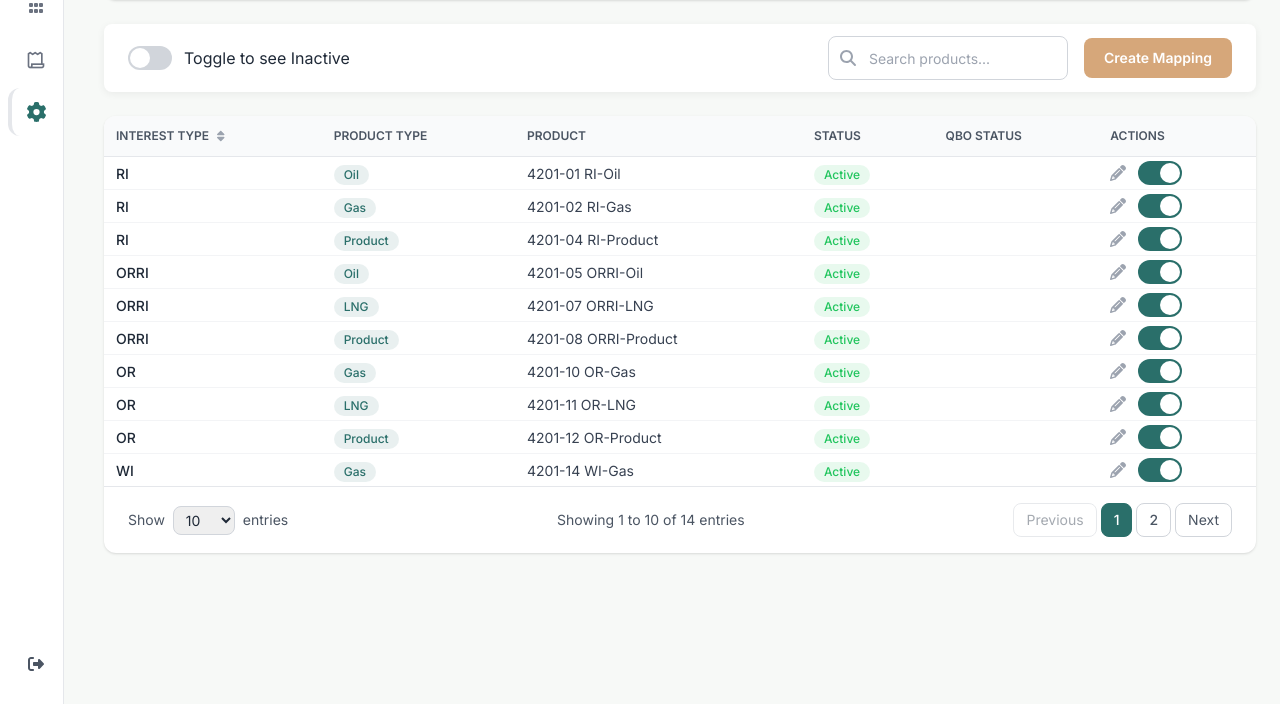
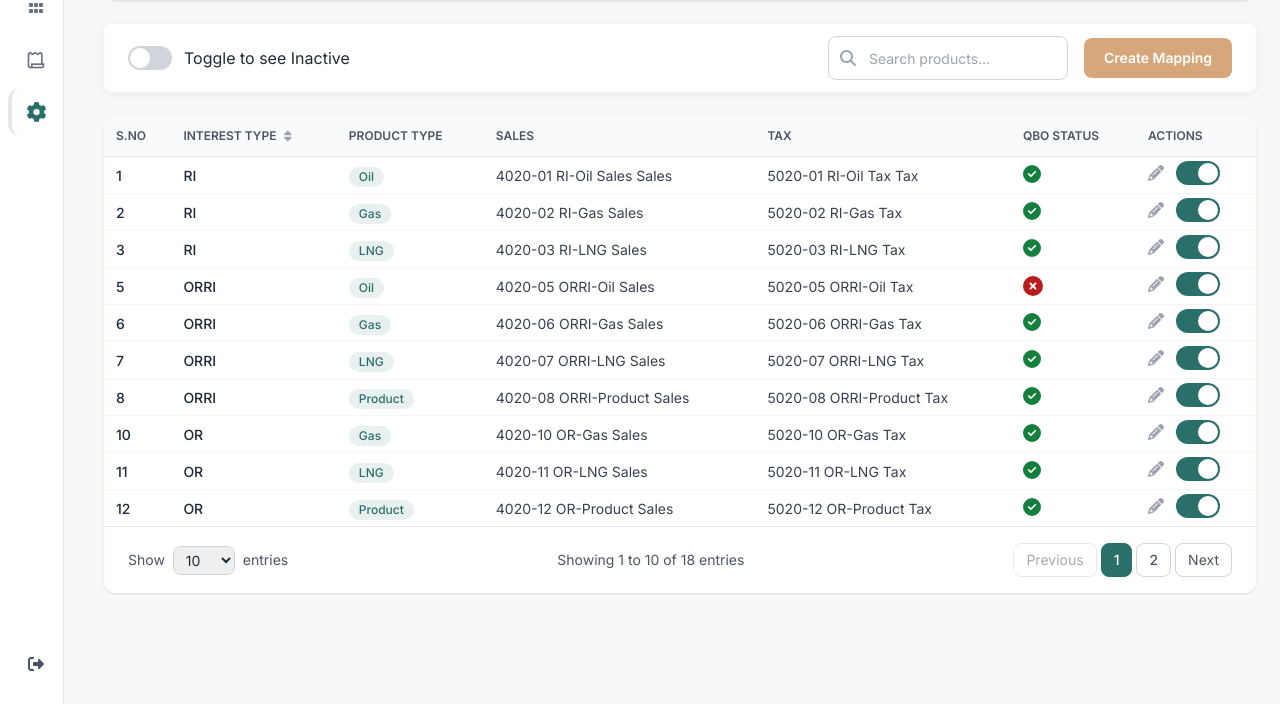
Before and after one commit to AbdulAhadInternFP/mineral-links-new, a Laravel app: page /admin/product/mapping in a window 1280 px wide. Shown: the part 96-800 px from the top of the page. Run offline with Laravel 12, Linux system fonts and the light colour scheme; some libraries are stand-ins or nearby versions.

Commit message:
Mapping Page

```diff
--- a/resources/views/admin/product/mapping/index.blade.php
+++ b/resources/views/admin/product/mapping/index.blade.php
@@ -3,143 +3,183 @@
      @php
          $mappings = [
              [
+                 's.no' => 1,
                  'interest' => 'RI',
                  'type' => 'Oil',
-                 'product' => '4201-01 RI-Oil',
+                 'Sales' => '4020-01 RI-Oil Sales Sales',
+                 'Tax' => '5020-01 RI-Oil Tax Tax',
                  'status' => 'Active',
                  'qbo_mapped' => true,
              ],
              [
+                 's.no' => 2,
                  'interest' => 'RI',
                  'type' => 'Gas',
-                 'product' => '4201-02 RI-Gas',
+                 'Sales' => '4020-02 RI-Gas Sales',
+                 'Tax' => '5020-02 RI-Gas Tax',
                  'status' => 'Active',
                  'qbo_mapped' => true,
              ],
              [
+                 's.no' => 3,
                  'interest' => 'RI',
                  'type' => 'LNG',
-                 'product' => '4201-03 RI-LNG',
-                 'status' => 'Inactive',
+                 'Sales' => '4020-03 RI-LNG Sales',
+                 'Tax' => '5020-03 RI-LNG Tax',
+                 'status' => 'Active',
                  'qbo_mapped' => true,
              ],
              [
+                 's.no' => 4,
                  'interest' => 'RI',
                  'type' => 'Product',
-                 'product' => '4201-04 RI-Product',
+                 'Sales' => '4020-04 RI-Product Sales',
+                 'Tax' => '5020-04 RI-Product Tax',
+                 'status' => 'Inactive',
+                 'qbo_mapped' => false,
+             ],
+             [
+                 's.no' => 5,
+                 'interest' => 'ORRI',
+                 'type' => 'Oil',
+                 'Sales' => '4020-05 ORRI-Oil Sales',
+                 'Tax' => '5020-05 ORRI-Oil Tax',
                  'status' => 'Active',
                  'qbo_mapped' => false,
              ],
              [
-                 'interest' => 'ORRI',
-                 'type' => 'Oil',
-                 'product' => '4201-05 ORRI-Oil',
-                 'status' => 'Active',
-                 'qbo_mapped' => false,
-             ],
-             [
+                 's.no' => 6,
                  'interest' => 'ORRI',
                  'type' => 'Gas',
-                 'product' => '4201-06 ORRI-Gas',
-                 'status' => 'Inactive',
-                 'qbo_mapped' => true,
-             ],
-             [
-                 'interest' => 'ORRI',
-                 'type' => 'LNG',
-                 'product' => '4201-07 ORRI-LNG',
+                 'Sales' => '4020-06 ORRI-Gas Sales',
+                 'Tax' => '5020-06 ORRI-Gas Tax',
                  'status' => 'Active',
                  'qbo_mapped' => true,
              ],
              [
+                 's.no' => 7,
                  'interest' => 'ORRI',
-                 'type' => 'Product',
-                 'product' => '4201-08 ORRI-Product',
+                 'type' => 'LNG',
+                 'Sales' => '4020-07 ORRI-LNG Sales',
+                 'Tax' => '5020-07 ORRI-LNG Tax',
                  'status' => 'Active',
                  'qbo_mapped' => true,
              ],
              [
+                 's.no' => 8,
+                 'interest' => 'ORRI',
+                 'type' => 'Product',
+                 'Sales' => '4020-08 ORRI-Product Sales',
+                 'Tax' => '5020-08 ORRI-Product Tax',
+                 'status' => 'Active',
+                 'qbo_mapped' => true,
+             ],
+             [
+                 's.no' => 9,
                  'interest' => 'OR',
                  'type' => 'Oil',
-                 'product' => '4201-09 OR-Oil',
+                 'Sales' => '4020-09 OR-Oil Sales',
+                 'Tax' => '5020-09 OR-Oil Tax',
                  'status' => 'Inactive',
                  'qbo_mapped' => false,
              ],
              [
+                 's.no' => 10,
                  'interest' => 'OR',
                  'type' => 'Gas',
-                 'product' => '4201-10 OR-Gas',
+                 'Sales' => '4020-10 OR-Gas Sales',
+                 'Tax' => '5020-10 OR-Gas Tax',
                  'status' => 'Active',
                  'qbo_mapped' => true,
              ],
              [
+                 's.no' => 11,
                  'interest' => 'OR',
                  'type' => 'LNG',
-                 'product' => '4201-11 OR-LNG',
+                 'Sales' => '4020-11 OR-LNG Sales',
+                 'Tax' => '5020-11 OR-LNG Tax',
                  'status' => 'Active',
                  'qbo_mapped' => true,
              ],
              [
+                 's.no' => 12,
                  'interest' => 'OR',
                  'type' => 'Product',
-                 'product' => '4201-12 OR-Product',
+                 'Sales' => '4020-12 OR-Product Sales',
+                 'Tax' => '5020-12 OR-Product Tax',
                  'status' => 'Active',
                  'qbo_mapped' => true,
              ],
              [
+                 's.no' => 13,
                  'interest' => 'WI',
                  'type' => 'Oil',
-                 'product' => '4201-13 WI-Oil',
-                 'status' => 'Inactive',
-                 'qbo_mapped' => true,
-             ],
-             [
-                 'interest' => 'WI',
-                 'type' => 'Gas',
-                 'product' => '4201-14 WI-Gas',
+                 'Sales' => '4020-13 WI-Oil Sales',
+                 'Tax' => '5020-13 WI-Oil Tax',
                  'status' => 'Active',
                  'qbo_mapped' => true,
              ],
              [
+                 's.no' => 14,
                  'interest' => 'WI',
-                 'type' => 'LNG',
-                 'product' => '4201-15 WI-LNG',
+                 'type' => 'Gas',
+                 'Sales' => '4020-14 WI-Gas Sales',
+                 'Tax' => '5020-14 WI-Gas Tax',
                  'status' => 'Active',
                  'qbo_mapped' => true,
              ],
              [
+                 's.no' => 15,
                  'interest' => 'WI',
-                 'type' => 'Product',
-                 'product' => '4201-16 WI-Product',
-                 'status' => 'Inactive',
-                 'qbo_mapped' => true,
-             ],
-             [
-                 'interest' => 'MISC',
-                 'type' => 'Oil',
-                 'product' => '4201-17-MISC - Oil',
+                 'type' => 'LNG',
+                 'Sales' => '4020-15 WI-LNG Sales',
+                 'Tax' => '5020-15 WI-LNG Tax',
                  'status' => 'Active',
                  'qbo_mapped' => true,
              ],
              [
-                 'interest' => 'MISC',
-                 'type' => 'Gas',
-                 'product' => '4201-18-MISC - Gas',
+                 's.no' => 16,
+                 'interest' => 'WI',
+                 'type' => 'Product',
+                 'Sales' => '4020-16 WI-Product Sales',
+                 'Tax' => '5020-16 WI-Product Tax',
                  'status' => 'Active',
                  'qbo_mapped' => true,
              ],
              [
+                 's.no' => 17,
                  'interest' => 'MISC',
-                 'type' => 'LNG',
-                 'product' => '4201-19-MISC - LNG',
+                 'type' => 'Oil',
+                 'Sales' => '4020-17-MISC - Oil Sales',
+                 'Tax' => '4020-17-MISC - Oil Tax',
                  'status' => 'Active',
                  'qbo_mapped' => true,
              ],
              [
+                 's.no' => 18,
+                 'interest' => 'MISC',
+                 'type' => 'Gas',
+                 'Sales' => '4020-18 MISC - Gas Sales',
+                 'Tax'=> '5020-18 MISC - Gas Tax',
+                 'status' => 'Active',
+                 'qbo_mapped' => true,
+             ],
+             [
+                 's.no' => 19,
+                 'interest' => 'MISC',
+                 'type' => 'LNG',
+                 'Sales' => '4020-19-MISC - LNG Sales',
+                 'Tax'=> '5020-19-MISC - LNG Tax',
+                 'status' => 'Active',
+                 'qbo_mapped' => true,
+             ],
+             [
+                 's.no' => 20,
                  'interest' => 'MISC',
                  'type' => 'Product',
-                 'product' => '4201-20-MISC - Product',
-                 'status' => 'Inactive',
+                 'Sales' => '4020-20 MISC - Product Sales',
+                 'Tax'=> '5020-20 MISC - Product Tax',
+                 'status' => 'Active',
                  'qbo_mapped' => true,
              ],
          ];
@@ -186,6 +226,8 @@
                  <thead class="sticky top-0 bg-gray-50 border-b border-gray-200">
                      <tr>
                          <th class="p-3 text-left text-xs font-semibold text-gray-600 uppercase tracking wie">
+                             S.No</th>
+                         <th class="p-3 text-left text-xs font-semibold text-gray-600 uppercase tracking wie">
                              <div class="flex items-center cursor-pointer">
                                  Interest Type
                                  <i class="fa-solid fa-sort ml-2 text-gray-400"></i>
@@ -195,9 +237,10 @@
                              Product Type</th>
 
                          <th class="p-3 text-left text-xs font-semibold text-gray-600 uppercase tracking wie">
-                             Product</th>
+                             Sales</th>
+
                          <th class="p-3   text-left text-xs font-semibold text-gray-600 uppercase tracking wie">
-                             Status</th>
+                             Tax</th>
                          <th class="p-3 text-left text-xs font-semibold text-gray-600 uppercase tracking wie">
                              QBO Status</th>
                          <th class="p-3 text-left text-xs font-semibold text-gray-600 uppercase tracking wie">
@@ -210,23 +253,26 @@
                          <tr class="  mapping-row hover:bg-brand-sage/10"
                              data-status="{{ strtolower($mapping['status']) }}">
                              <td class="px-3 py-1"><span
+                                     class="text-sm font-medium text-gray-800">{{ $mapping['s.no'] }}</span></td>
+                             <td class="px-3 py-1"><span
                                      class="text-sm font-medium text-gray-800">{{ $mapping['interest'] }}</span></td>
                              <td class="px-3 py-1"><span
                                      class="inline-flex items-center px-2.5 py-0.5 rounded-full text-xs font-medium bg-brand-teal/10 text-brand-teal">
                                      {{ $mapping['type'] }}</span>
                              </td>
-                             <td class="px-3 py-1"><span class="text-sm text-gray-700">{{ $mapping['product'] }}</span>
+                             <td class="px-3 py-1"><span class="text-sm text-gray-700">{{ $mapping['Sales'] }}</spa Salesn>
                              </td>
-                             <td class="px-3 py-1"><span
-                                     class="inline-flex items-center px-2.5 py-0.5 rounded-full text-xs font-medium  {{ $mapping['status'] === 'Active' ? 'bg-green-500/10 text-green-500' : 'bg-red-500/10 text-red-500' }}">
-                                     {{ $mapping['status'] }}</span>
+                             <td class="px-3 py-1"><span class="text-sm text-gray-700">{{ $mapping['Tax'] }}</spa Taxn>
                              </td>
 
-                             <td class="px-3 py-1"
-                                 @if ($mapping['qbo_mapped']) <i class="fa-solid fa-circle-check text-green-700 text-lg"></i>
+
+                             <td class="px-3 py-1">
+                                 @if ($mapping['qbo_mapped'])
+                                     <i class="fa-solid fa-circle-check text-green-700 text-lg"></i>
                                  @else
-                                     <i class="fa-solid fa-circle-xmark text-red-700 text-xl"></i> @endif
-                                 </td>
+                                     <i class="fa-solid fa-circle-xmark text-red-700 text-xl"></i>
+                                 @endif
+                             </td>
                              <td class="px-3 py-1 flex items-center gap-3">
                                  <i class="fa-solid fa-pencil text-gray-400 hover:text-gray-600 cursor-pointer"></i>
                                  <label class="relative inline-flex items-center cursor-pointer">
@@ -336,13 +382,8 @@
                      </div>
                  </div>
 
-                 <!-- Product Input -->
-                 <div class="form-group">
-                     <label for="qbo-sale">Product Code</label>
-                     <input id="qbo-sale"
-                         class="w-full py-3 rounded-xl px-4 border border-gray-300 rounded-lg focus:outline-none focus:border-brand-sage text-sm"
-                         placeholder="Enter product code eg: 4020" />
-                 </div>
+
+
 
                  <!-- Preview Section -->
                  <div id="preview-section" class="hidden bg-gray-50 rounded-xl p-4 border border-gray-200">
@@ -794,6 +835,7 @@
          row.remove(); // replace on save
      });
 
+     typeSelect
 
      /* ===============================
         FORM SUBMIT → ADD ROW
@@ -823,7 +865,7 @@
                  const select = wrapper.querySelector('select');
                  const input = wrapper.querySelector('input');
                  const selectContainer = wrapper.querySelector(
-                 '.select2-container'); // Select2 wrapper
+                     '.select2-container'); // Select2 wrapper
 
                  if (input.classList.contains('hidden')) {
                      // Switch to Custom Input
@@ -919,7 +961,7 @@
              const sequence = String(document.querySelectorAll('#mapping-table-body tr').length + 1)
                  .padStart(2, '0');
              const productFinal =
-             `${code}-${sequence} ${interest}-${type} Sales`; // Using Sales line as main product
+                 `${code}-${sequence} ${interest}-${type} Sales`; // Using Sales line as main product
 
              const row = document.createElement('tr');
              row.className = 'h-[40px] mapping-row hover:bg-brand-sage/10';
```
